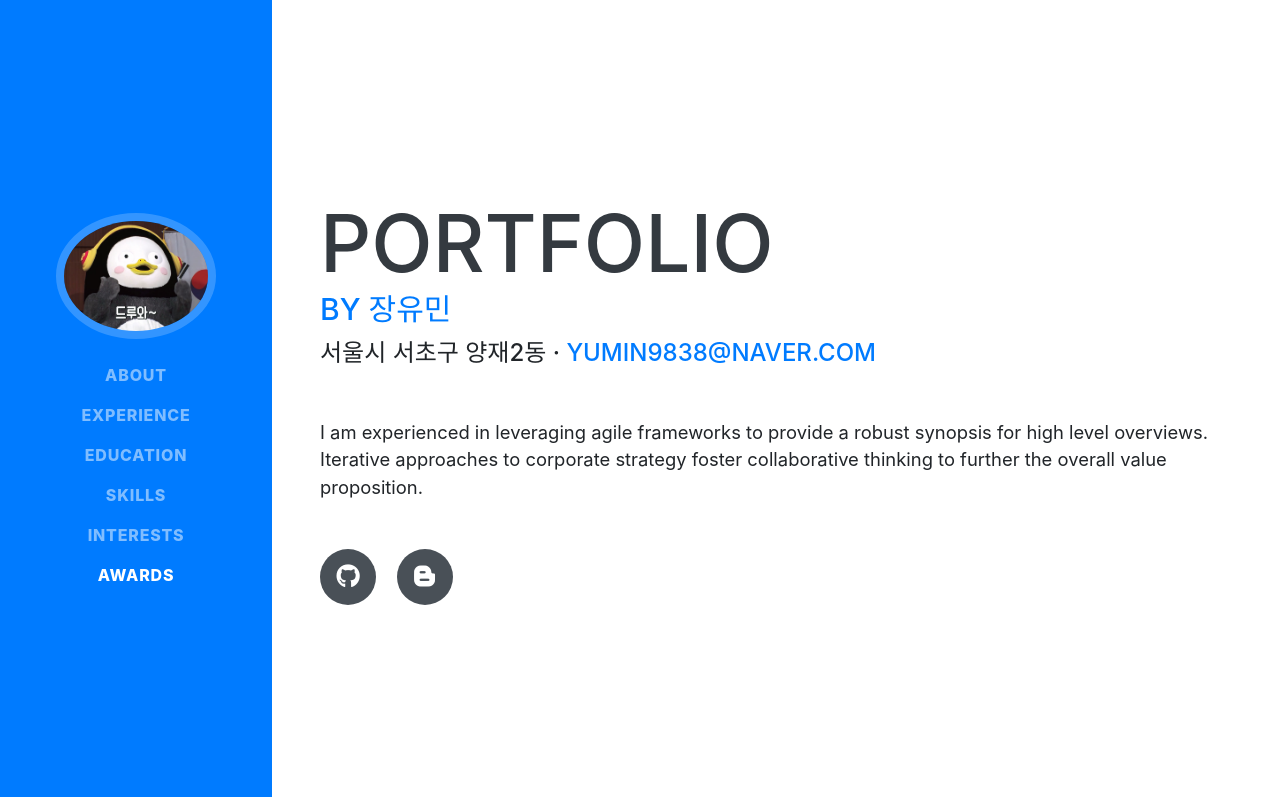
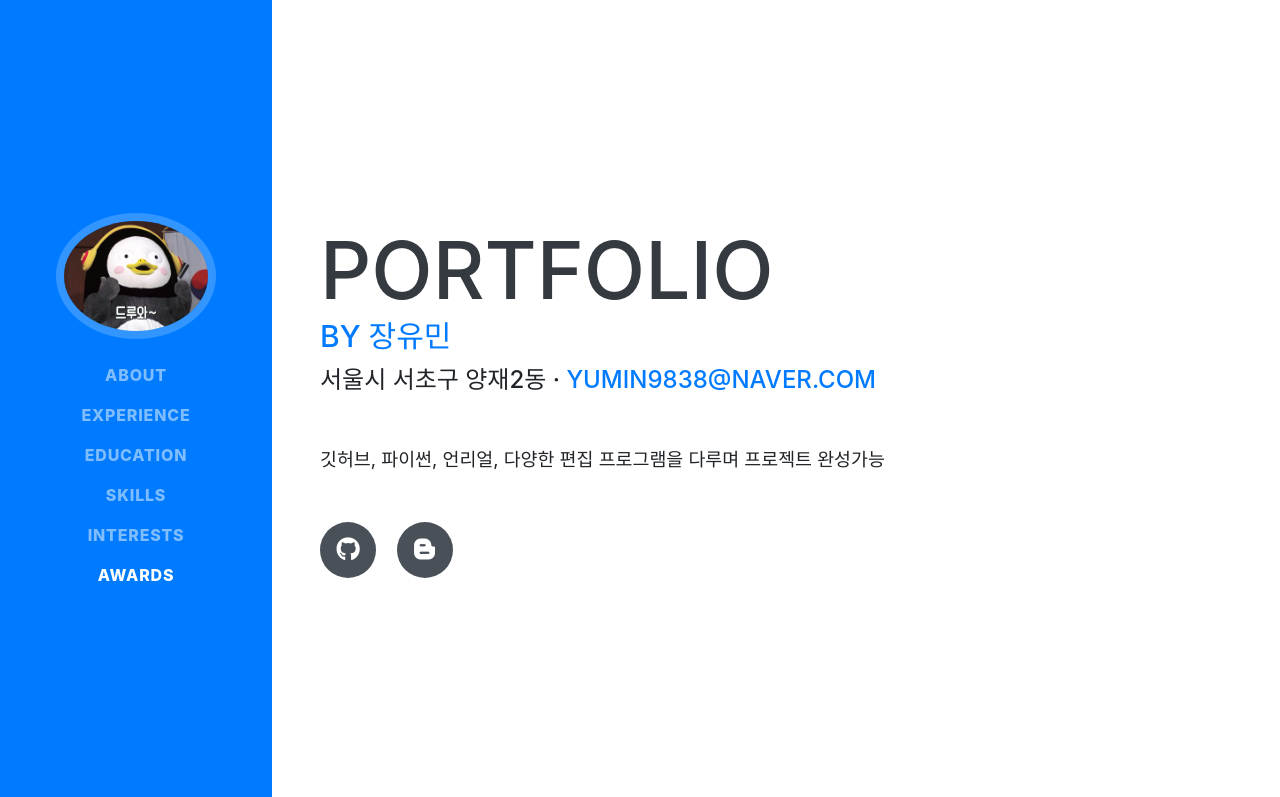
Before and after one commit to yumin-j/yumin-j.github.io, a website with bundled scripts: page index.html in a window 1280 px wide. Shown: the top 797 px of the page. Built offline with nearby package versions, Linux system fonts and the light colour scheme; a web font is replaced by a local one.

Commit message:
포트폴리오 앞 페이지수정2

```diff
--- a/index.html
+++ b/index.html
@@ -77,7 +77,7 @@
         <div class="subheading mb-5">서울시 서초구 양재2동 ·
           <a href="mailto:yumin9838@naver.com">yumin9838@naver.com</a>
         </div>
-        <p class="lead mb-5">I am experienced in leveraging agile frameworks to provide a robust synopsis for high level overviews. Iterative approaches to corporate strategy foster collaborative thinking to further the overall value proposition.</p>
+        <p class="lead mb-5">깃허브, 파이썬, 언리얼, 다양한 편집 프로그램을 다루며 프로젝트 완성가능 </p>
         <div class="social-icons">
           <a href="https://github.com/yumin-j">
             <i class="fab fa-github"></i>
```
